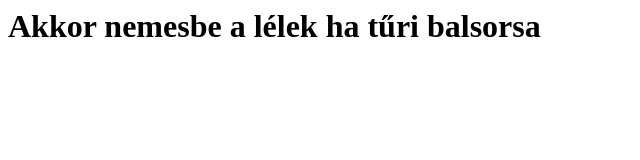
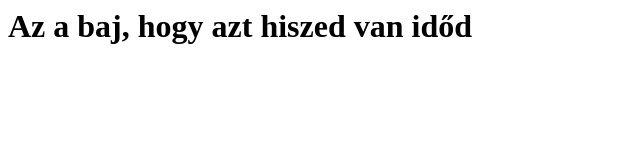
Before and after one commit to KincseDora1997/ujoldal, a plain HTML site: page index.html in a window 1280 px wide. Shown: the whole page, without its empty margins (0-640 px from the left). Drawn offline with Linux system fonts and the light colour scheme.

Commit message:
Update index.html

```diff
--- a/index.html
+++ b/index.html
@@ -5,7 +5,7 @@
 <head>
   <body>
     <h1>
-    Akkor nemesbe a lélek ha tűri balsorsa
+    Az a baj, hogy azt hiszed van időd
     </h1>
     </body>
 </head>
```
